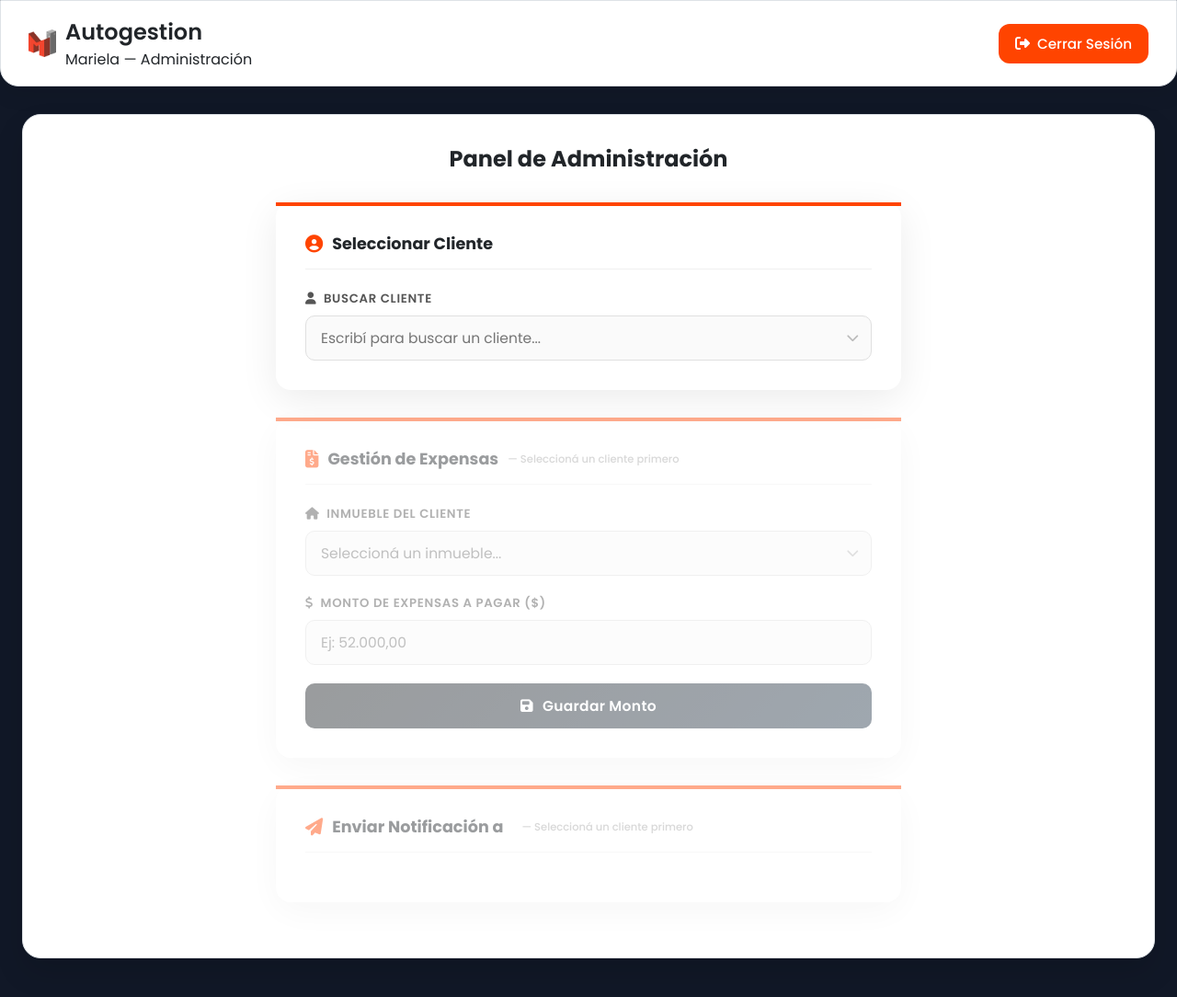
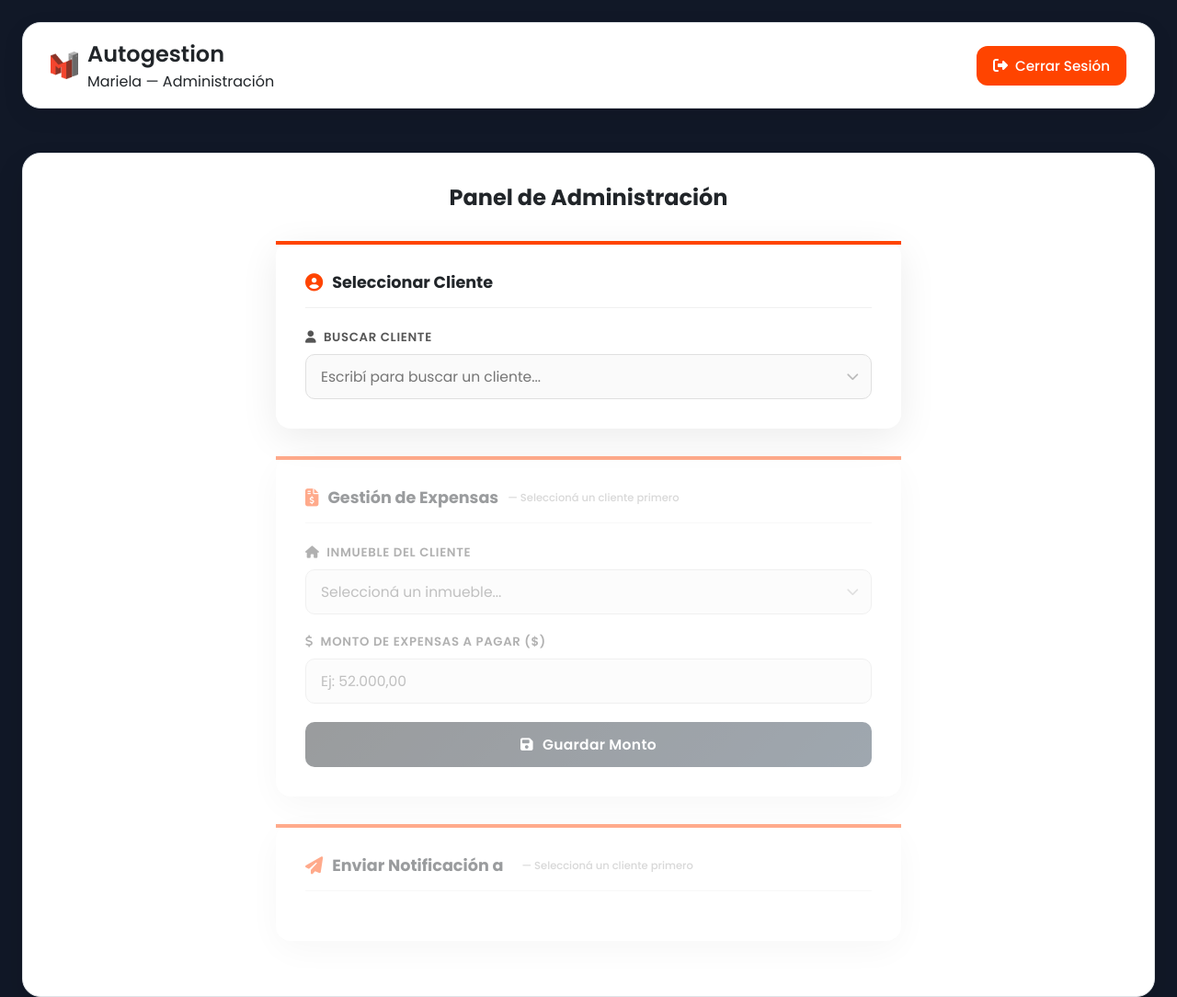
Before and after one commit to Leon-Ronge/MI-Servicio-Inmobiliario-Web, a plain HTML site: page real-estate-portal/DashboardAdmin.html in a window 1280 px wide. Shown: the whole page at 92% size. Drawn offline with Linux system fonts and the light colour scheme.

Commit message:
Fix header Dashboards

```diff
--- a/real-estate-portal/css/DashboardCliente.css
+++ b/real-estate-portal/css/DashboardCliente.css
@@ -32,7 +32,7 @@ body {
     width: 100%;
     max-width: 1280px;
     margin: 0 auto;
-    padding: 100px 24px 40px;
+    padding: 24px;
     position: relative;
     min-height: 100vh;
     display: flex;
@@ -46,14 +46,10 @@ body {
     padding: 16px 30px;
     background-color: #ffffff;
     color: var(--color-dark);
-    border-radius: 0 0 20px 20px;
+    border-radius: 20px;
     box-shadow: var(--shadow-md);
     border: 1px solid var(--border-color);
-    position: fixed;
-    top: 0;
-    left: 0;
-    right: 0;
-    z-index: 1000;
+    margin-bottom: 24px;
 }
 
 .logo {
```
